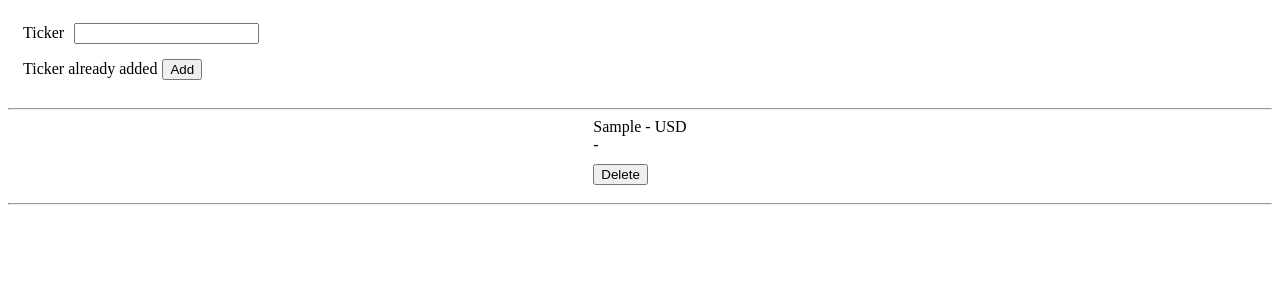
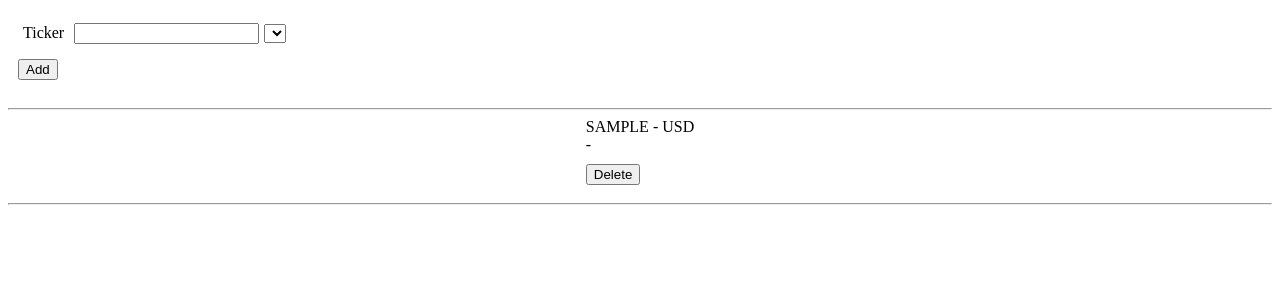
Before and after one commit to study-path/cryptonomicon, a Vue app: page / in a window 1280 px wide. Both pictures are taken after typing "Sample" into the empty fields and a click on the button "Add". Shown: the top 300 px of the page. Built offline with nearby package versions, Linux system fonts and the light colour scheme.

Commit message:
initial commit

```diff
--- a/package.json
+++ b/package.json
@@ -34,7 +34,10 @@
     "parserOptions": {
       "parser": "@babel/eslint-parser"
     },
-    "rules": {}
+    "rules": {
+      "no-console": "off",
+      "no-debugger": "off"
+    }
   },
   "browserslist": [
     "> 1%",
--- a/src/App.vue
+++ b/src/App.vue
@@ -8,9 +8,20 @@
         @keydown.enter="add"
         name="ticker"
         id="ticker"
+        required
       />
-      <div class="bg-slate-200" if="checkTicker(ticker)">{{ ticker }}</div>
-      <label for="">Ticker already added</label>
+      <select v-model="tickers">
+        <option
+          v-for="tickerName in tickers"
+          :key="tickerName.id"
+          value="tickerName"
+        ></option>
+      </select>
+      <div class="p-10 bg-slate-300 rounded-md">{{ ticker.toUpperCase() }}</div>
+
+      <div v-if="existTicker" for="" class="decoration-red-50">
+        Ticker already added
+      </div>
       <button @click="add">Add</button>
     </div>
     <template v-if="tickers.length">
@@ -26,7 +37,7 @@
           :key="index"
           @click="select(t)"
         >
-          <div>{{ t.name }} - USD</div>
+          <div>{{ t.name.toUpperCase() }} - USD</div>
           <div>{{ t.price }}</div>
 
           <button @click.stop="deleteTicker(t)">Delete</button>
@@ -58,8 +69,16 @@ export default {
       tickers: [],
       sel: null,
       graph: [],
+      existTicker: false,
     };
   },
+  created() {
+    const tickersData = localStorage.getItem("cryptonomicon-list");
+    if (tickersData) {
+      this.tickers = JSON.parse(tickersData);
+    }
+  },
+
   methods: {
     add() {
       const currentTicker = {
@@ -67,7 +86,20 @@ export default {
         price: "-",
       };
 
-      this.tickers.push(currentTicker);
+      localStorage.setItem("cryptonomicon-list", JSON.stringify(this.tickers));
+
+      if (this.tickers.length) {
+        const exist = this.tickers.filter((t) => t.name === currentTicker.name);
+        if (exist.length) {
+          this.existTicker = true;
+        } else {
+          this.existTicker = false;
+          this.tickers.push(currentTicker);
+        }
+      } else {
+        this.existTicker = false;
+        this.tickers.push(currentTicker);
+      }
 
       setInterval(async () => {
         const f = await fetch(
@@ -99,10 +131,6 @@ export default {
       return this.graph.map(
         (price) => 5 + ((price - minValue) * 95) / (maxValue - minValue)
       );
-    },
-    checkTicker(name) {
-      const res = this.tickers.filter((ticker) => ticker != name);
-      return res;
     },
   },
 };
--- a/tailwind.config.js
+++ b/tailwind.config.js
@@ -1,6 +1,6 @@
 /** @type {import('tailwindcss').Config} */
 module.exports = {
-  content: ["./src/**/*.{html,js}"],
+  content: ["./public/**/*.html", "./src/**/*.vue"],
   theme: {
     extend: {},
   },
```
